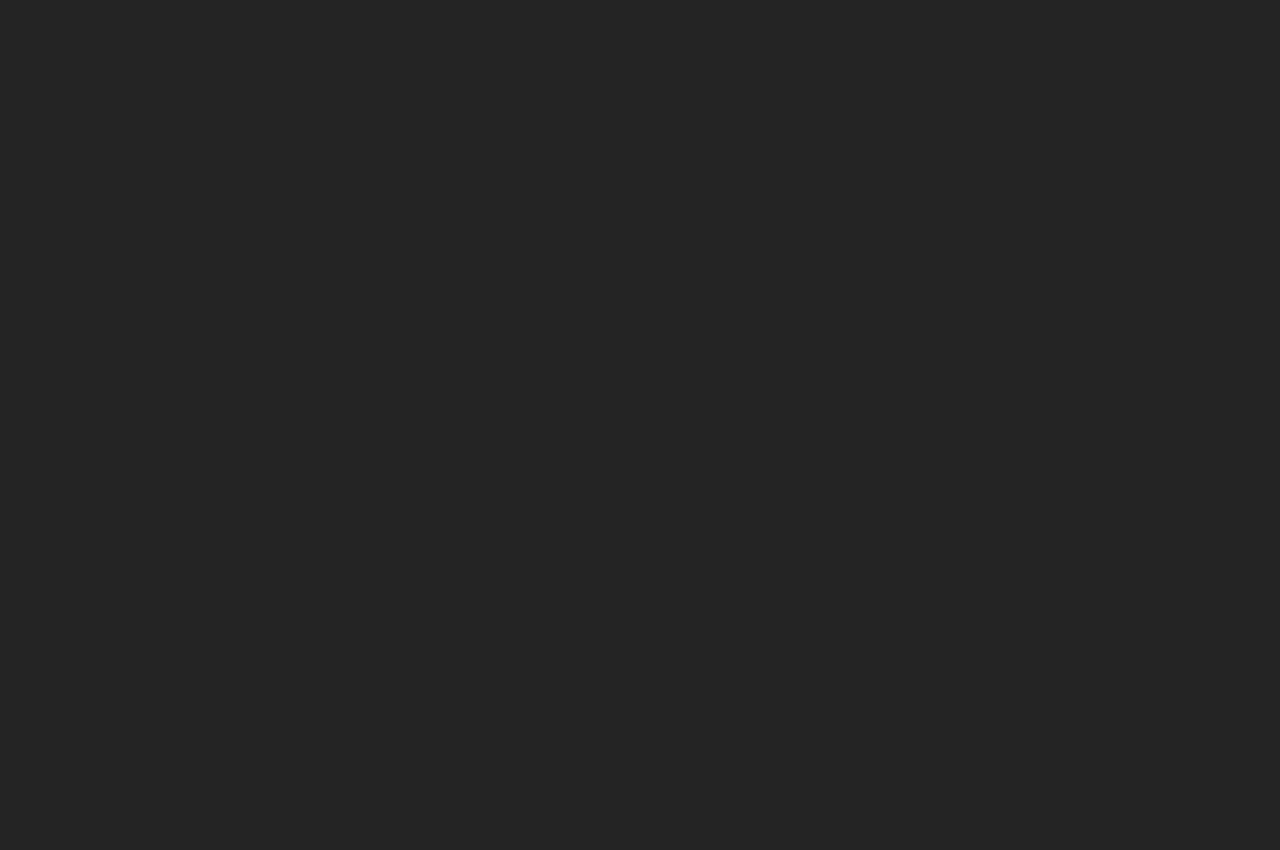
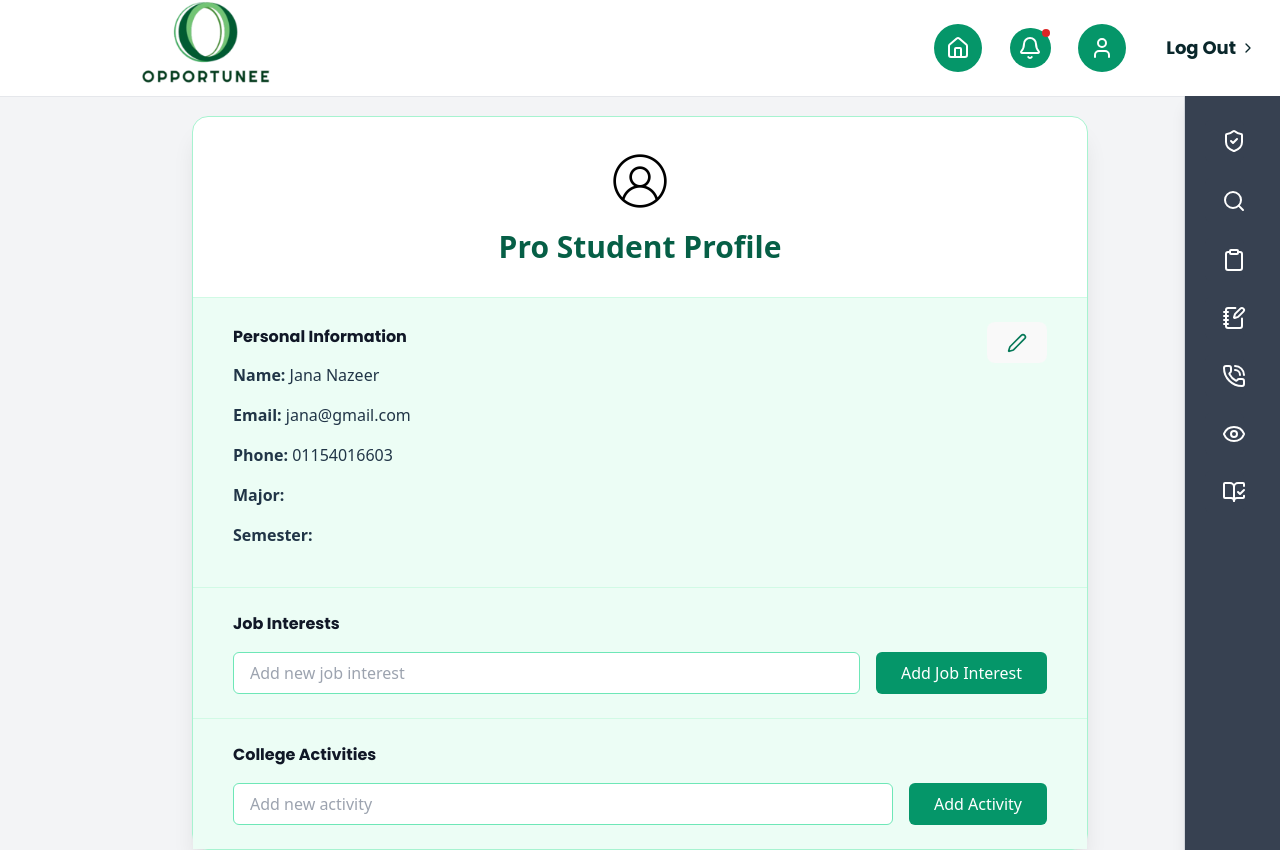
Before and after one commit to CSEN603-2025/Crashers, a React (Vite) app: page /pro/studentProfile in a window 1280 px wide. Before the commit this address had no page. Before the commit the page ends 800 px from the top, so only its background shows below. Built offline with nearby package versions, Linux system fonts and the light colour scheme; a web font is replaced by a local one.

Commit message:
lubza is the best

```diff
--- a/src/login.jsx
+++ b/src/login.jsx
@@ -8,7 +8,7 @@ function LoginPage() {
 
   const handleSubmit = (e) => {
     e.preventDefault();
-    if (email === 'test@example.com') {
+    if (email === 'lubna@gmail.com') {
     localStorage.setItem("role", "student");
     navigate('/availableCompanies');
     }
@@ -16,15 +16,15 @@ function LoginPage() {
     localStorage.setItem("role", "company");
 navigate('/company');}
 
-   else if (email === 'pro@gmail.com') {
+   else if (email === 'jana@gmail.com') {
     localStorage.setItem("role", "pro");
 
-      navigate('/studentHome');
+      navigate('/availableCompanies');
     }
     else if (email === 'scad@example.com') {
     localStorage.setItem("role", "scad");
 
-      navigate('/studentHome');
+      navigate('/scad');
     }
      else if (email === 'faculty@example.com') {
       localStorage.setItem("role", "faculty");
--- a/src/main.jsx
+++ b/src/main.jsx
@@ -85,7 +85,8 @@ ReactDOM.createRoot(document.getElementById("root")).render(
       <Route path="/scad/stats/report" element={<SCADReportPage />} />
         <Route path="/pro/profviews" element={<CompaniesViewedMe />} />
         <Route path="/pro/onlineassessments" element={<OnlineAssessments />} />
-
+        <Route path="/pro/studentProfile" element={<ProStudentProfile />} />
+        <Route path="/scad" element={<InternshipCycles />} />
     </Routes>
   </BrowserRouter>
 
--- a/src/navBar.jsx
+++ b/src/navBar.jsx
@@ -1,14 +1,7 @@
 import { useState, useEffect } from "react";
 import { Link, useLocation } from "react-router-dom";
 import scad from "./Assets/logo.png";
-import {
-  ArrowRight,
-  Home,
-  Bell,
-  User,
-  ChevronRight,
-  BadgeCheck,
-} from "lucide-react";
+import { ArrowRight, Home, Bell, User, ChevronRight, BadgeCheck } from "lucide-react";
 import NotificationBell from "./notificationsPro";
 
 function NavBar() {
@@ -19,16 +12,22 @@ function NavBar() {
   const isBaseRoute = location.pathname === "/";
 
   useEffect(() => {
-    window.addEventListener("scroll", () => {
+    const handleScroll = () => {
       if (window.scrollY > 50) setScrolling(true);
       else setScrolling(false);
-    });
+    };
 
+    window.addEventListener("scroll", handleScroll);
+
+    // Load role from localStorage
     const storedRole = localStorage.getItem("role");
     if (storedRole) setRole(storedRole);
 
-    return () => window.removeEventListener("scroll", () => {});
+    return () => window.removeEventListener("scroll", handleScroll);
   }, []);
+
+  // Determine profile link based on role
+  const profileLink = role === "pro" ? "/pro/studentProfile" : "/studentProfile";
 
   return (
     <nav
@@ -45,22 +44,19 @@ function NavBar() {
         <div className="flex items-center gap-10 hover:text-white-500">
           {!isBaseRoute && (
             <div className="flex items-center gap-6 px-[40px]">
-              {/* Only show Home icon if role is 'company' */}
-              {role === "company" && (
               <Link to="/" className="transition-transform hover:scale-105">
                 <div className="w-12 h-12 rounded-full bg-green-600 flex items-center justify-center">
                   <Home className="w-6 h-6 text-white" />
                 </div>
               </Link>
-              )}
 
+              {/* NotificationBell icon container adjusted to match profile icon size */}
+              <div className="w-12 h-12 flex items-center justify-center">
                 <NotificationBell />
+              </div>
 
               <div className="flex items-center gap-2">
-                <Link
-                  to="/studentProfile"
-                  className="transition-transform hover:scale-105 relative"
-                >
+                <Link to={profileLink} className="transition-transform hover:scale-105 relative">
                   <div className="w-12 h-12 rounded-full bg-green-600 flex items-center justify-center">
                     <User className="w-6 h-6 text-white" />
                   </div>
--- a/src/prostudprof.jsx
+++ b/src/prostudprof.jsx
@@ -3,8 +3,6 @@ import SlidingSidebarPro from "./slidingBarPro";
 import NavBar from "./navBar";
 import myProfileImage from './assets/myProfile.png';
 import { Edit2, Save } from "lucide-react";
-import { useLocation } from "react-router-dom";
-
 
 const majors = ["Computer Science", "Information Systems", "Software Engineering", "Cyber Security"];
 const semesters = Array.from({ length: 8 }, (_, i) => `Semester ${i + 1}`);
@@ -15,25 +13,16 @@ function ProStudentProfile() {
   const [isHovered, setIsHovered] = useState(false);
 
   // Profile States with LocalStorage persistence
-  const [selectedMajor, setSelectedMajor] = useState(localStorage.getItem("selectedMajor") || "");
-  const [selectedSemester, setSelectedSemester] = useState(localStorage.getItem("selectedSemester") || "");
-  const [jobInterests, setJobInterests] = useState(JSON.parse(localStorage.getItem("jobInterests")) || []);
+  const [selectedMajor, setSelectedMajor] = useState(localStorage.getItem("proSelectedMajor") || "");
+  const [selectedSemester, setSelectedSemester] = useState(localStorage.getItem("proSelectedSemester") || "");
+  const [jobInterests, setJobInterests] = useState(JSON.parse(localStorage.getItem("proJobInterests")) || []);
   const [newJobInterest, setNewJobInterest] = useState("");
-  const [email, setEmail] = useState(localStorage.getItem("email") || "");
-  const [phone, setPhone] = useState(localStorage.getItem("phone") || "");
-  const [name, setName] = useState(localStorage.getItem("name") || "");
-  const [activities, setActivities] = useState(JSON.parse(localStorage.getItem("activities")) || []);
+  const [email, setEmail] = useState("jana@gmail.com");
+  const [phone, setPhone] = useState("01154016603");
+  const [name, setName] = useState("Jana Nazeer");
+  const [activities, setActivities] = useState(JSON.parse(localStorage.getItem("proActivities")) || []);
   const [newActivity, setNewActivity] = useState("");
-    const [assessments, setAssessments] = useState(JSON.parse(localStorage.getItem("assessments")) || []);
-
   const [isEditable, setIsEditable] = useState(false);
-  // Extract query params (e.g., ?assessmentPosted=true)
-const location = useLocation();
-const queryParams = new URLSearchParams(location.search);
-const assessmentPosted = queryParams.get("assessmentPosted") === "true";
-const [assessmentScore] = useState(localStorage.getItem("assessmentScore") || "88");
-const [assessmentName] = useState(localStorage.getItem("assessmentName") || "88");
-
 
   // Sidebar hover effects
   const handleMouseEnter = () => {
@@ -48,60 +37,41 @@ const [assessmentName] = useState(localStorage.getItem("assessmentName") || "88"
 
   // Persist data to localStorage on change
   useEffect(() => {
-    localStorage.setItem("selectedMajor", selectedMajor);
-    localStorage.setItem("selectedSemester", selectedSemester);
-    localStorage.setItem("jobInterests", JSON.stringify(jobInterests));
-    localStorage.setItem("activities", JSON.stringify(activities));
-    localStorage.setItem("email", email);
-    localStorage.setItem("phone", phone);
-    localStorage.setItem("name", name);
-  }, [selectedMajor, selectedSemester, jobInterests, activities, email, phone, name]);
-
-  useEffect(() => {
-  localStorage.setItem("assessments", JSON.stringify(assessments));
-}, [assessments]);
-
+    localStorage.setItem("proSelectedMajor", selectedMajor);
+    localStorage.setItem("proSelectedSemester", selectedSemester);
+    localStorage.setItem("proJobInterests", JSON.stringify(jobInterests));
+    localStorage.setItem("proActivities", JSON.stringify(activities));
+  }, [selectedMajor, selectedSemester, jobInterests, activities]);
 
   // Toggle Edit Mode
   const toggleEditMode = () => {
-    if (isEditable) {
-      localStorage.setItem("name", name);
-      localStorage.setItem("email", email);
-      localStorage.setItem("phone", phone);
-    }
     setIsEditable(!isEditable);
   };
 
-  // Handle adding a new job interest
+  // Add Job Interest
   const handleAddJobInterest = () => {
     if (newJobInterest.trim()) {
-      const updatedInterests = [...jobInterests, newJobInterest];
-      setJobInterests(updatedInterests);
+      setJobInterests([...jobInterests, newJobInterest.trim()]);
       setNewJobInterest("");
     }
   };
 
-  // Handle adding a new activity
+  // Add Activity
   const handleAddActivity = () => {
     if (newActivity.trim()) {
-      const updatedActivities = [...activities, newActivity];
-      setActivities(updatedActivities);
+      setActivities([...activities, newActivity.trim()]);
       setNewActivity("");
     }
   };
 
   return (
-    <div className="min-h-screen w-screen bg-gray-100 flex justify-center items-start pt-40 px-4 overflow-y-auto">
+    <div className="min-h-screen w-screen bg-gray-100 flex justify-center items-start pt-24 overflow-y-auto">
       <NavBar />
-      <div className="bg-white rounded-2xl shadow-xl w-full max-w-4xl border border-green-200">
-
-        {/* Header Section */}
+      <div className="bg-white rounded-2xl shadow-xl w-full max-w-4xl border border-green-200 mt-5">
+        {/* Header */}
         <div className="flex flex-col items-center text-center px-10 py-8 border-b border-green-100">
           <img src={myProfileImage} alt="Profile" className="w-16 h-16 rounded-full" />
-          <h2 className="text-3xl font-bold text-green-800 mt-4">Student Profile</h2>
-          <p className="text-green-600 text-sm font-poppins font-semibold mt-1">
-            Your personalized internship and career hub
-          </p>
+          <h2 className="text-3xl font-bold text-green-800 mt-4">Pro Student Profile</h2>
         </div>
 
         {/* Personal Information */}
@@ -124,76 +94,79 @@ const [assessmentName] = useState(localStorage.getItem("assessmentName") || "88"
           <div className="mb-4">
             <p><strong>Phone:</strong> {isEditable ? <input value={phone} onChange={(e) => setPhone(e.target.value)} className="border p-1 rounded-md w-full" /> : phone}</p>
           </div>
+
+          <div className="mb-4">
+            <p><strong>Major:</strong> {isEditable ? (
+              <select value={selectedMajor} onChange={(e) => setSelectedMajor(e.target.value)} className="border p-1 rounded-md w-full">
+                <option value="">Select Major</option>
+                {majors.map((major) => <option key={major} value={major}>{major}</option>)}
+              </select>
+            ) : selectedMajor}
+            </p>
+          </div>
+
+          <div className="mb-4">
+            <p><strong>Semester:</strong> {isEditable ? (
+              <select value={selectedSemester} onChange={(e) => setSelectedSemester(e.target.value)} className="border p-1 rounded-md w-full">
+                <option value="">Select Semester</option>
+                {semesters.map((semester) => <option key={semester} value={semester}>{semester}</option>)}
+              </select>
+            ) : selectedSemester}
+            </p>
+          </div>
         </div>
 
         {/* Job Interests */}
         <div className="px-10 py-6 border-b border-green-100 bg-green-50">
           <h3 className="font-bold font-poppins text-gray-900 mb-3">Job Interests</h3>
-
           <ul className="space-y-2">
-            {jobInterests.map((interest, index) => (
-              <li key={index} className="text-gray-700">
-                {interest}
-              </li>
+            {jobInterests.map((interest, idx) => (
+              <li key={idx} className="text-gray-700">{interest}</li>
             ))}
           </ul>
-
+          <div className="flex gap-4 mt-4">
             <input
               type="text"
               value={newJobInterest}
               onChange={(e) => setNewJobInterest(e.target.value)}
               placeholder="Add new job interest"
-            className="mt-4 px-4 py-2 rounded-md border border-green-300 w-full"
+              className="flex-grow px-4 py-2 rounded-md border border-green-300"
             />
             <button
               onClick={handleAddJobInterest}
-            className="bg-green-600 text-white px-8 py-2 rounded-md mt-2 hover:bg-green-700 transition-colors"
+              className="bg-green-600 text-white px-6 py-2 rounded-md hover:bg-green-700 transition-colors"
             >
               Add Job Interest
             </button>
           </div>
+        </div>
 
         {/* College Activities */}
-        <div className="px-10 py-6 border-b border-green-100 bg-green-50">
+        <div className="px-10 py-6 bg-green-50">
           <h3 className="font-bold font-poppins text-gray-900 mb-3">College Activities</h3>
-
           <ul className="space-y-2">
-            {activities.map((activity, index) => (
-              <li key={index} className="text-gray-700">
-                {activity}
-              </li>
+            {activities.map((activity, idx) => (
+              <li key={idx} className="text-gray-700">{activity}</li>
             ))}
           </ul>
-
+          <div className="flex gap-4 mt-4">
             <input
               type="text"
               value={newActivity}
               onChange={(e) => setNewActivity(e.target.value)}
               placeholder="Add new activity"
-            className="mt-4 px-4 py-2 rounded-md border border-green-300 w-full"
+              className="flex-grow px-4 py-2 rounded-md border border-green-300"
             />
             <button
               onClick={handleAddActivity}
-            className="bg-green-600 text-white px-8 py-2 rounded-md mt-2 hover:bg-green-700 transition-colors"
+              className="bg-green-600 text-white px-6 py-2 rounded-md hover:bg-green-700 transition-colors"
             >
               Add Activity
             </button>
           </div>
-            {assessments.length > 0 && (
-          <div className="px-10 py-6 bg-green-50">
-            <h3 className="font-bold text-gray-900 mb-3">Online Assessments</h3>
-            <ul className="space-y-1 text-gray-700">
-              {assessments.map((a, i) => (
-                <li key={i}>• {a.title}: <span className="font-semibold">{a.score}/100</span></li>
-              ))}
-            </ul>
         </div>
-        )}
+      </div>
 
-
-
-
-      </div>
       <SlidingSidebarPro
         sidebarWidth={sidebarWidth}
         isHovered={isHovered}
--- a/src/studentProfile.jsx
+++ b/src/studentProfile.jsx
@@ -3,6 +3,9 @@ import SlidingSidebar from "./SlidingSidebar";
 import NavBar from "./navBar";
 import myProfileImage from './assets/myProfile.png';
 import { Edit2, Save } from "lucide-react";
+
+const majors = ["Computer Science", "Information Systems", "Software Engineering", "Cyber Security"];
+const semesters = Array.from({ length: 8 }, (_, i) => `Semester ${i + 1}`);
 
 function StudentProfile() {
   // States for Sidebar
@@ -10,11 +13,13 @@ function StudentProfile() {
   const [isHovered, setIsHovered] = useState(false);
 
   // Profile States with LocalStorage persistence
+  const [selectedMajor, setSelectedMajor] = useState(localStorage.getItem("selectedMajor") || "");
+  const [selectedSemester, setSelectedSemester] = useState(localStorage.getItem("selectedSemester") || "");
   const [jobInterests, setJobInterests] = useState(JSON.parse(localStorage.getItem("jobInterests")) || []);
   const [newJobInterest, setNewJobInterest] = useState("");
-  const [email, setEmail] = useState(localStorage.getItem("email") || "");
-  const [phone, setPhone] = useState(localStorage.getItem("phone") || "");
-  const [name, setName] = useState(localStorage.getItem("name") || "");
+  const [email, setEmail] = useState("lubna@gmail.com");
+  const [phone, setPhone] = useState("01121271823");
+  const [name, setName] = useState("Lubna Kudsi");
   const [activities, setActivities] = useState(JSON.parse(localStorage.getItem("activities")) || []);
   const [newActivity, setNewActivity] = useState("");
   const [isEditable, setIsEditable] = useState(false);
@@ -32,37 +37,29 @@ function StudentProfile() {
 
   // Persist data to localStorage on change
   useEffect(() => {
+    localStorage.setItem("selectedMajor", selectedMajor);
+    localStorage.setItem("selectedSemester", selectedSemester);
     localStorage.setItem("jobInterests", JSON.stringify(jobInterests));
     localStorage.setItem("activities", JSON.stringify(activities));
-    localStorage.setItem("email", email);
-    localStorage.setItem("phone", phone);
-    localStorage.setItem("name", name);
-  }, [jobInterests, activities, email, phone, name]);
+  }, [selectedMajor, selectedSemester, jobInterests, activities]);
 
   // Toggle Edit Mode
   const toggleEditMode = () => {
-    if (isEditable) {
-      localStorage.setItem("name", name);
-      localStorage.setItem("email", email);
-      localStorage.setItem("phone", phone);
-    }
     setIsEditable(!isEditable);
   };
 
-  // Handle adding a new job interest
+  // Add Job Interest
   const handleAddJobInterest = () => {
     if (newJobInterest.trim()) {
-      const updatedInterests = [...jobInterests, newJobInterest];
-      setJobInterests(updatedInterests);
+      setJobInterests([...jobInterests, newJobInterest]);
       setNewJobInterest("");
     }
   };
 
-  // Handle adding a new activity
+  // Add Activity
   const handleAddActivity = () => {
     if (newActivity.trim()) {
-      const updatedActivities = [...activities, newActivity];
-      setActivities(updatedActivities);
+      setActivities([...activities, newActivity]);
       setNewActivity("");
     }
   };
@@ -70,16 +67,13 @@ function StudentProfile() {
   return (
     <div className="min-h-screen w-screen bg-gray-100 flex justify-center items-start pt-24 overflow-y-auto">
       <NavBar />
-
       <div className="bg-white rounded-2xl shadow-xl w-full max-w-4xl border border-green-200 mt-5">
 
-        {/* Header Section */}
+        {/* Header */}
         <div className="flex flex-col items-center text-center px-10 py-8 border-b border-green-100">
           <img src={myProfileImage} alt="Profile" className="w-16 h-16 rounded-full" />
           <h2 className="text-3xl font-bold text-green-800 mt-4">Student Profile</h2>
-          <p className="text-green-600 text-sm font-poppins font-semibold mt-1">
-            Your personalized internship and career hub
-          </p>
+          <p className="text-green-600 text-sm font-poppins font-semibold mt-1">Your personalized internship and career hub</p>
         </div>
 
         {/* Personal Information */}
@@ -102,19 +96,34 @@ function StudentProfile() {
           <div className="mb-4">
             <p><strong>Phone:</strong> {isEditable ? <input value={phone} onChange={(e) => setPhone(e.target.value)} className="border p-1 rounded-md w-full" /> : phone}</p>
           </div>
+
+          <div className="mb-4">
+            <p><strong>Major:</strong> {isEditable ? (
+              <select value={selectedMajor} onChange={(e) => setSelectedMajor(e.target.value)} className="border p-1 rounded-md w-full">
+                <option value="">Select Major</option>
+                {majors.map((major) => <option key={major} value={major}>{major}</option>)}
+              </select>
+            ) : selectedMajor}</p>
           </div>
+
+          <div className="mb-4">
+            <p><strong>Semester:</strong> {isEditable ? (
+              <select value={selectedSemester} onChange={(e) => setSelectedSemester(e.target.value)} className="border p-1 rounded-md w-full">
+                <option value="">Select Semester</option>
+                {semesters.map((semester) => <option key={semester} value={semester}>{semester}</option>)}
+              </select>
+            ) : selectedSemester}</p>
+          </div>
+        </div>
+
         {/* Job Interests */}
         <div className="px-10 py-6 border-b border-green-100 bg-green-50">
           <h3 className="font-bold font-poppins text-gray-900 mb-3">Job Interests</h3>
-
           <ul className="space-y-2">
             {jobInterests.map((interest, index) => (
-      <li key={index} className="text-gray-700">
-        {interest}
-      </li>
+              <li key={index} className="text-gray-700">{interest}</li>
             ))}
           </ul>
-
           <div className="flex gap-4 mt-4">
             <input
               type="text"
@@ -135,15 +144,11 @@ function StudentProfile() {
         {/* College Activities */}
         <div className="px-10 py-6 bg-green-50">
           <h3 className="font-bold font-poppins text-gray-900 mb-3">College Activities</h3>
-
           <ul className="space-y-2">
             {activities.map((activity, index) => (
-      <li key={index} className="text-gray-700">
-        {activity}
-      </li>
+              <li key={index} className="text-gray-700">{activity}</li>
             ))}
           </ul>
-
           <div className="flex gap-4 mt-4">
             <input
               type="text"
```
Lines whose indentation alone changed are shown as unchanged.
